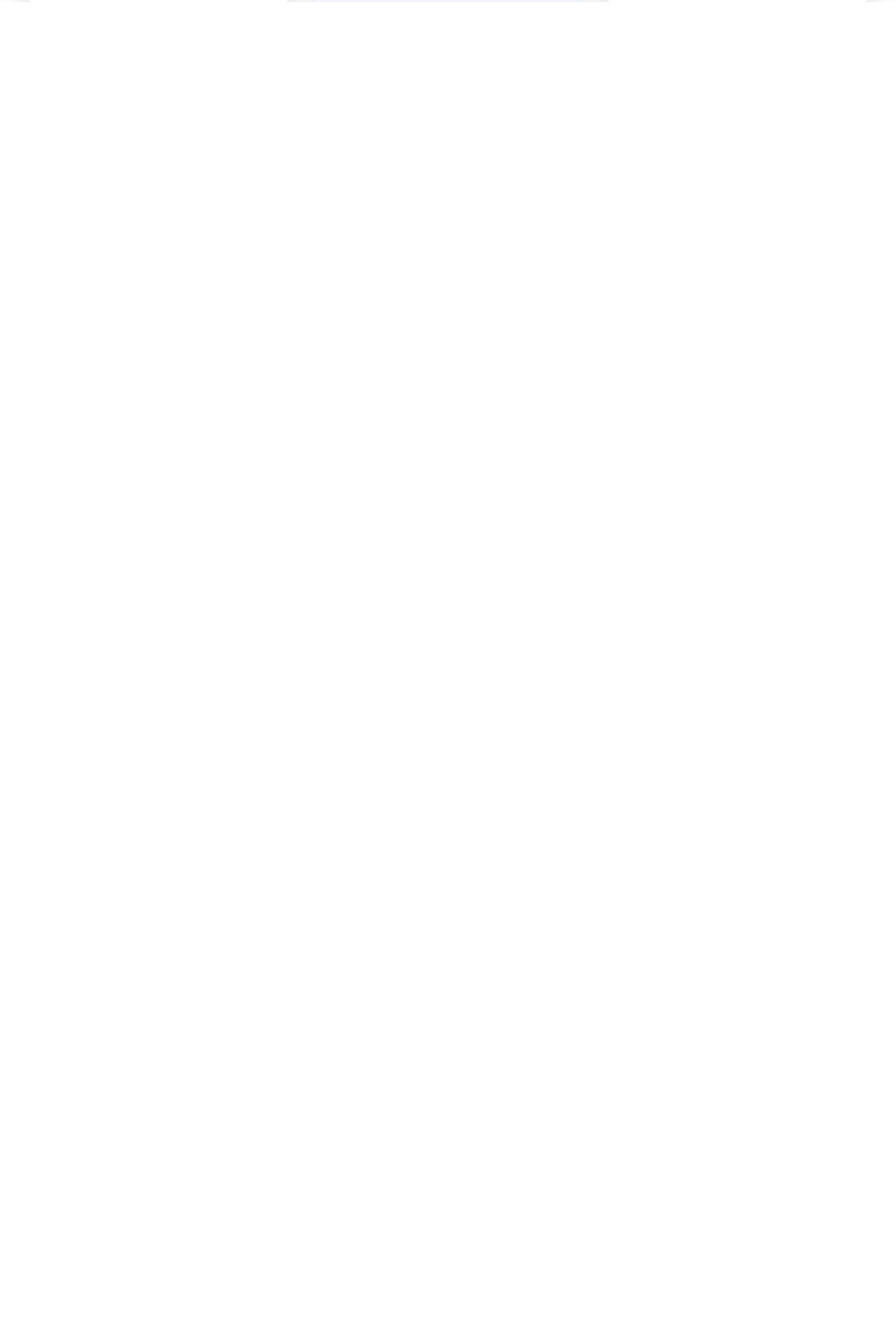
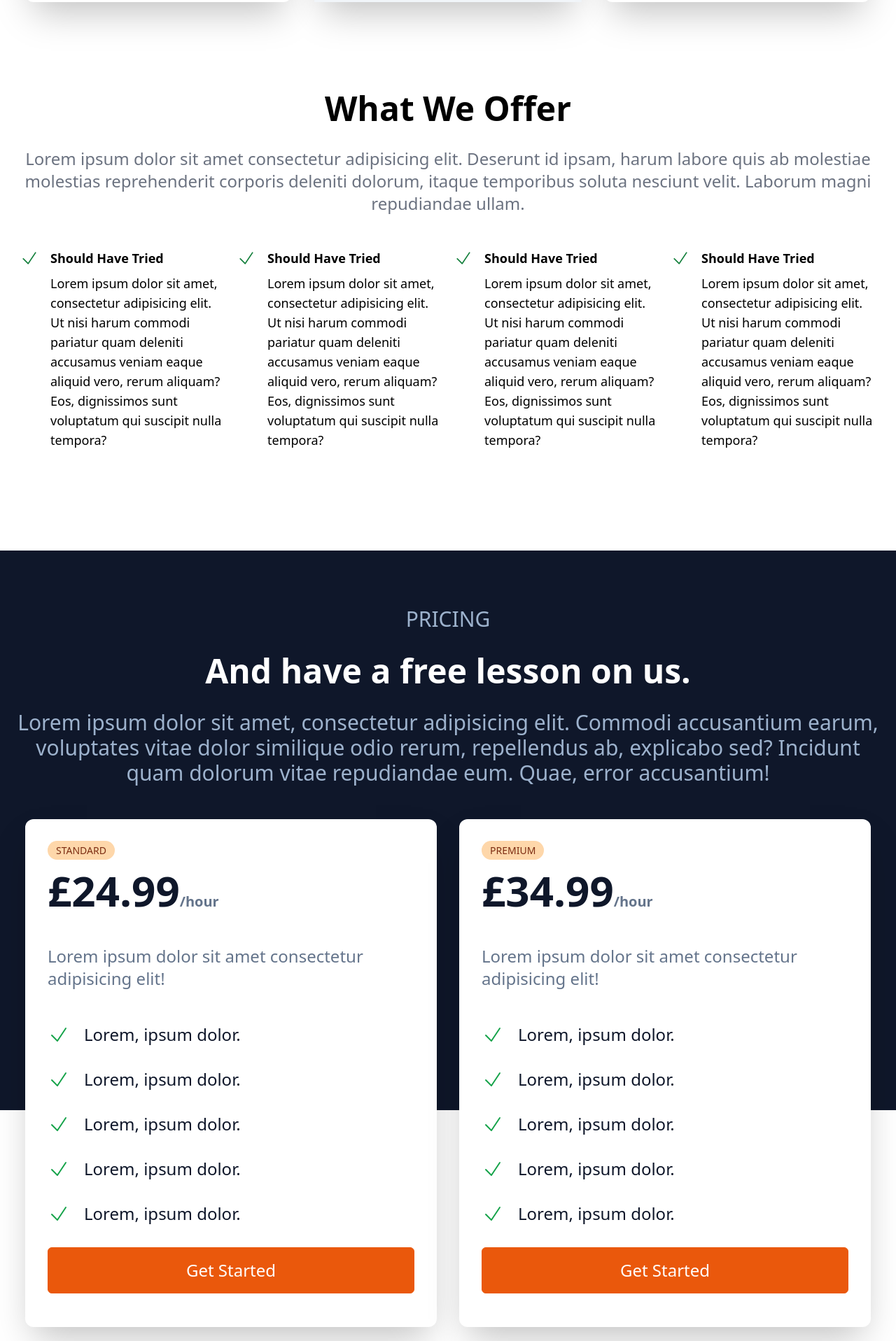
Before and after one commit to dotunomidiora/mangotuition, a React (Create React App) app: page / in a window 1280 px wide. Shown: the part 2343-4260 px from the top of the page at 70% size. Before the commit the page ends 2346 px from the top, so only its background shows below. Built offline with nearby package versions, Linux system fonts and the light colour scheme.

Commit message:
WhatWeOffer and Pricing Components completed

```diff
--- a/src/App.js
+++ b/src/App.js
@@ -2,6 +2,8 @@ import Navbar from "./components/Navbar";
 import Hero from "./components/Hero";
 import About from "./components/About";
 import WhatWeDo from "./components/WhatWeDo";
+import WhatWeOffer from "./components/WhatWeOffer";
+import Pricing from "./components/Pricing";
 
 
 function App() {
@@ -11,6 +13,8 @@ function App() {
     <Hero />
     <About />
     <WhatWeDo />
+    <WhatWeOffer />
+    <Pricing />
     </>
 
   );
--- /dev/null
+++ b/src/components/Pricing.jsx
@@ -0,0 +1,53 @@
+import { CheckIcon } from '@heroicons/react/24/solid'
+import React from 'react'
+
+const Pricing = () => {
+  return (
+    <div className='w-full text-white my-24'>
+        <div className='w-full h-[800px] bg-slate-900 absolute mix-blend-overlay'></div>
+        <div className='max-w-[1240px] mx-auto py-12'>
+            <div className='text-center py-8 text-slate-300'>
+                <h2 className='text-3xl uppercase'>Pricing</h2>
+                <h3 className='text-5xl font-bold text-white py-8'>And have a free lesson on us.</h3>
+                <p className='text-3xl'>Lorem ipsum dolor sit amet, consectetur adipisicing elit. Commodi accusantium earum, voluptates vitae dolor similique odio rerum, repellendus ab, explicabo sed? Incidunt quam dolorum vitae repudiandae eum. Quae, error accusantium!</p>
+            </div>
+            <div className='grid md:grid-cols-2'>
+                <div className='bg-white text-slate-900 m-4 p-8 rounded-xl shadow-2xl relative'>
+                    <span className='uppercase px-3 py-1 bg-orange-200 text-orange-900 rounded-2xl text-sm'>Standard</span>
+                <div>
+                    <p className='text-6xl font-bold py-4 flex'>£24.99<span className='text-xl text-slate-500 flex flex-col justify-end'>/hour</span></p>
+                </div>
+                <p className='text-2xl py-8 text-slate-500'>Lorem ipsum dolor sit amet consectetur adipisicing elit!</p>
+                <div className='text-2xl'>
+                    <p className='flex py-4'><CheckIcon className='w-8 mr-5 text-green-600'/>Lorem, ipsum dolor.</p>
+                    <p className='flex py-4'><CheckIcon className='w-8 mr-5 text-green-600'/>Lorem, ipsum dolor.</p>
+                    <p className='flex py-4'><CheckIcon className='w-8 mr-5 text-green-600'/>Lorem, ipsum dolor.</p>
+                    <p className='flex py-4'><CheckIcon className='w-8 mr-5 text-green-600'/>Lorem, ipsum dolor.</p>
+                    <p className='flex py-4'><CheckIcon className='w-8 mr-5 text-green-600'/>Lorem, ipsum dolor.</p>
+                    <button className='w-full py-4 my-4'>Get Started</button>
+                </div>
+            </div>
+            <div className='bg-white text-slate-900 m-4 p-8 rounded-xl shadow-2xl relative'>
+                    <span className='uppercase px-3 py-1 bg-orange-200 text-orange-900 rounded-2xl text-sm'>Premium</span>
+                <div>
+                    <p className='text-6xl font-bold py-4 flex'>£34.99<span className='text-xl text-slate-500 flex flex-col justify-end'>/hour</span></p>
+                </div>
+                <p className='text-2xl py-8 text-slate-500'>Lorem ipsum dolor sit amet consectetur adipisicing elit!</p>
+                <div className='text-2xl'>
+                    <p className='flex py-4'><CheckIcon className='w-8 mr-5 text-green-600'/>Lorem, ipsum dolor.</p>
+                    <p className='flex py-4'><CheckIcon className='w-8 mr-5 text-green-600'/>Lorem, ipsum dolor.</p>
+                    <p className='flex py-4'><CheckIcon className='w-8 mr-5 text-green-600'/>Lorem, ipsum dolor.</p>
+                    <p className='flex py-4'><CheckIcon className='w-8 mr-5 text-green-600'/>Lorem, ipsum dolor.</p>
+                    <p className='flex py-4'><CheckIcon className='w-8 mr-5 text-green-600'/>Lorem, ipsum dolor.</p>
+                    <button className='w-full py-4 my-4'>Get Started</button>
+                </div>
+            </div>
+            </div>
+
+        </div>
+
+    </div>
+  )
+}
+
+export default Pricing
--- a/src/components/WhatWeDo.jsx
+++ b/src/components/WhatWeDo.jsx
@@ -5,7 +5,7 @@ import supportImg from '../assets/support.jpg';
 
 const Support = () => {
   return (
-    <div className='w-full h-screen mt-24'>
+    <div className='w-full mt-24'>
         <div className='w-full h-[700px] bg-gray-900/90 absolute'>
             <img className='w-full h-full object-cover mix-blend-overlay' src={supportImg} alt='' />
         </div>
--- /dev/null
+++ b/src/components/WhatWeOffer.jsx
@@ -0,0 +1,53 @@
+import { CheckIcon } from '@heroicons/react/24/solid'
+import React from 'react'
+
+const WhatWeOffer = () => {
+  return (
+    <div className='w-full my-32'>
+        <div className='max-w-[1240px] mx-auto px-2'>
+            <h2 className='text-5xl font-bold text-center'>What We Offer</h2>
+            <p className='text-2xl py-8 text-gray-500 text-center'>Lorem ipsum dolor sit amet consectetur adipisicing elit. Deserunt id ipsam, harum labore quis ab molestiae molestias reprehenderit corporis deleniti dolorum, itaque temporibus soluta nesciunt velit. Laborum magni repudiandae ullam.</p>
+            <div className='grid sm:grid-cols-2 lg:grid-cols-4 gap-4 pt-4'>
+              <div className='flex'>
+                <div>
+                  <CheckIcon className='w-7 mr-4 text-green-700' />
+                  </div>
+                  <div>
+                    <h3 className='font-bold text-lg'>Should Have Tried</h3>
+                    <p className='text-lg pt-2 pb-4'>Lorem ipsum dolor sit amet, consectetur adipisicing elit. Ut nisi harum commodi pariatur quam deleniti accusamus veniam eaque aliquid vero, rerum aliquam? Eos, dignissimos sunt voluptatum qui suscipit nulla tempora?</p>
+                  </div>
+                </div>
+                <div className='flex'>
+                <div>
+                  <CheckIcon className='w-7 mr-4 text-green-700' />
+                  </div>
+                  <div>
+                    <h3 className='font-bold text-lg'>Should Have Tried</h3>
+                    <p className='text-lg pt-2 pb-4'>Lorem ipsum dolor sit amet, consectetur adipisicing elit. Ut nisi harum commodi pariatur quam deleniti accusamus veniam eaque aliquid vero, rerum aliquam? Eos, dignissimos sunt voluptatum qui suscipit nulla tempora?</p>
+                  </div>
+                </div>
+                <div className='flex'>
+                <div>
+                  <CheckIcon className='w-7 mr-4 text-green-700' />
+                  </div>
+                  <div>
+                    <h3 className='font-bold text-lg'>Should Have Tried</h3>
+                    <p className='text-lg pt-2 pb-4'>Lorem ipsum dolor sit amet, consectetur adipisicing elit. Ut nisi harum commodi pariatur quam deleniti accusamus veniam eaque aliquid vero, rerum aliquam? Eos, dignissimos sunt voluptatum qui suscipit nulla tempora?</p>
+                  </div>
+                </div>
+                <div className='flex'>
+                <div>
+                  <CheckIcon className='w-7 mr-4 text-green-700' />
+                  </div>
+                  <div>
+                    <h3 className='font-bold text-lg'>Should Have Tried</h3>
+                    <p className='text-lg pt-2 pb-4'>Lorem ipsum dolor sit amet, consectetur adipisicing elit. Ut nisi harum commodi pariatur quam deleniti accusamus veniam eaque aliquid vero, rerum aliquam? Eos, dignissimos sunt voluptatum qui suscipit nulla tempora?</p>
+                  </div>
+                </div>
+            </div>
+        </div>
+    </div>
+  )
+}
+
+export default WhatWeOffer
```
